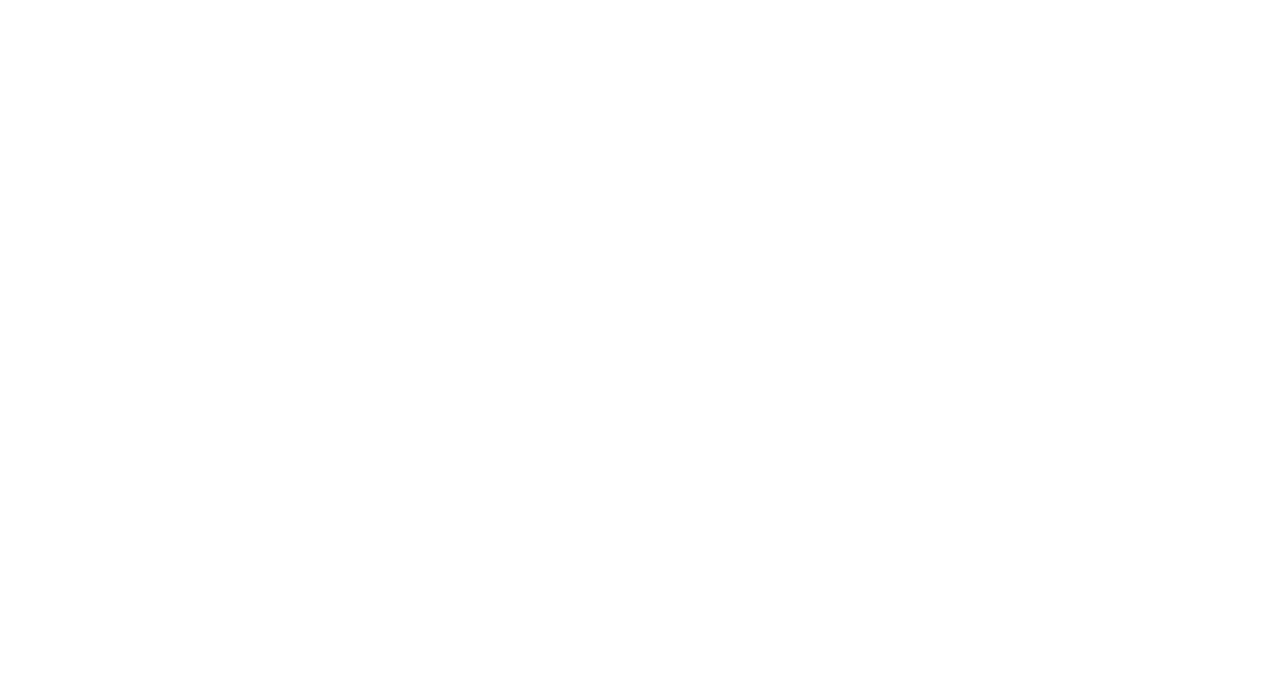
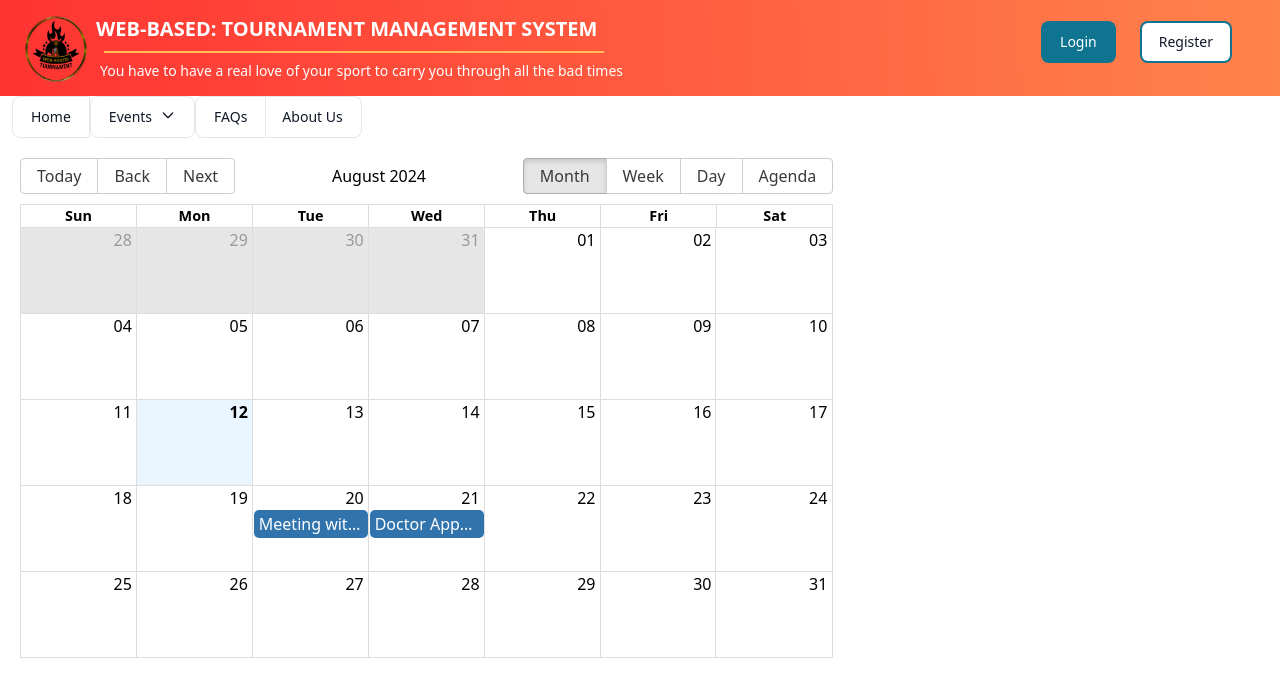
Before and after one commit to Sowishi/Tournament-Management-System, a React (Vite) app: page /calendar in a window 1280 px wide. Before the commit this address had no page. Shown: the top 696 px of the page. Built offline with nearby package versions, Linux system fonts and the light colour scheme; the HTML template or start-up script is replaced by a standard one.

Commit message:
Add calendar

```diff
--- a/package.json
+++ b/package.json
@@ -13,8 +13,10 @@
     "@g-loot/react-tournament-brackets": "^1.0.31-rc",
     "firebase": "^10.13.0",
     "flowbite-react": "^0.10.1",
+    "moment": "^2.30.1",
     "rc-steps": "^6.0.1",
     "react": "^18.3.1",
+    "react-big-calendar": "^1.13.3",
     "react-dom": "^18.3.1",
     "react-router-dom": "^6.26.0",
     "webghoul-react-bracket-tournaments": "^1.1.1",
--- a/src/App.jsx
+++ b/src/App.jsx
@@ -7,6 +7,7 @@ import Login from "./pages/login";
 import Registration from "./pages/registration";
 import Forgot from "./pages/forgot";
 import Bracket from "./pages/bracket";
+import TMSCalendar from "./pages/calendar";
 
 const App = () => {
   return (
@@ -16,6 +17,7 @@ const App = () => {
         <Route path="/login" element={<Login />} />
         <Route path="/registration" element={<Registration />} />
         <Route path="/forgot" element={<Forgot />} />
+        <Route path="/calendar" element={<TMSCalendar />} />
         <Route path="/bracket" element={<Bracket />} />
       </Routes>
     </>
--- a/src/components/navigation.jsx
+++ b/src/components/navigation.jsx
@@ -1,5 +1,6 @@
 import { Button, Dropdown } from "flowbite-react";
 import { useStore } from "../zustand/store";
+import { Link } from "react-router-dom";
 
 const Navigation = () => {
   const { setCurrentEvent, currentEvent } = useStore();
@@ -30,7 +31,9 @@ const Navigation = () => {
         )}
         {currentEvent && (
           <>
-            <Button color="gray">Calendar</Button>
+            <Link to={"/calendar"}>
+              <Button color="gray">Calendar</Button>
+            </Link>
             <Button color="gray">Tournaments</Button>
             <Button color="gray">Tally</Button>
             <Button color="gray">Participants</Button>
--- /dev/null
+++ b/src/pages/calendar.jsx
@@ -0,0 +1,40 @@
+import DefaultLayout from "../layout/defaultLayout";
+import { Calendar, momentLocalizer } from "react-big-calendar";
+import moment from "moment";
+const localizer = momentLocalizer(moment);
+import "react-big-calendar/lib/css/react-big-calendar.css";
+
+const TMSCalendar = () => {
+  const events = [
+    {
+      id: 1,
+      title: "Meeting with Team",
+      start: new Date(2024, 7, 20, 10, 0), // August 20, 2024, 10:00 AM
+      end: new Date(2024, 7, 20, 12, 0), // August 20, 2024, 12:00 PM
+    },
+
+    {
+      id: 2,
+      title: "Doctor Appointment",
+      start: new Date(2024, 7, 21, 14, 0), // August 21, 2024, 2:00 PM
+      end: new Date(2024, 7, 21, 15, 0), // August 21, 2024, 3:00 PM
+    },
+  ];
+  return (
+    <DefaultLayout>
+      <div className="flex">
+        <div className="basis-8/12 p-5">
+          <Calendar
+            localizer={localizer}
+            events={events}
+            startAccessor="start"
+            endAccessor="end"
+            style={{ height: 500 }}
+          />
+        </div>
+      </div>
+    </DefaultLayout>
+  );
+};
+
+export default TMSCalendar;
```
Also changed, not shown: 1 other file (tests, documents, lock files or other folders).
